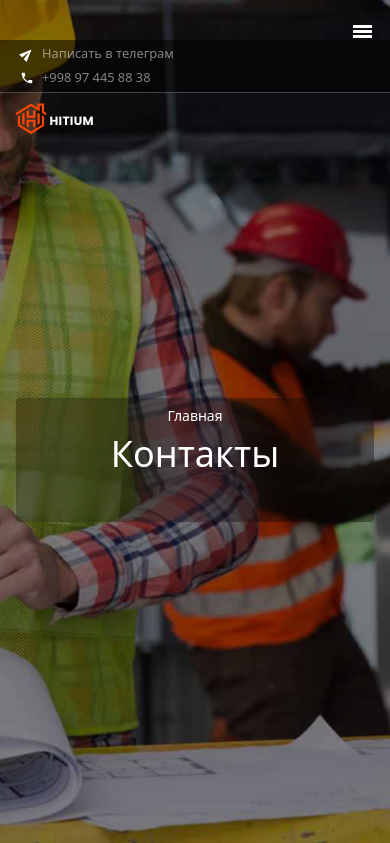
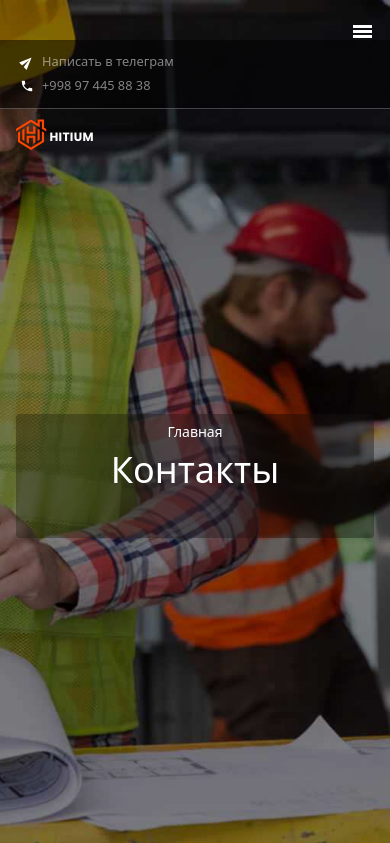
Before and after one commit to ulugbek101/hitium.uz, a Django app: page /ru/contacts/ in a window 390 px wide. Shown: the top 843 px of the page. Run offline with Django 5.2, Linux system fonts and the light colour scheme; data that the repository does not hold is empty; parts of the project's set-up code (start-up, migrations or seed data) failed here and were passed over; some libraries are stand-ins or nearby versions.

Commit message:
Increase py in nav.html

```diff
--- a/templates/components/_nav.html
+++ b/templates/components/_nav.html
@@ -1,6 +1,6 @@
 {% load i18n %}
 {% load static %}
-<div style="z-index: 10" class="bg-black lg:bg-transparent bg-opacity-50 lg:bg-opacity-100 flex flex-col items-start xl:flex-row gap-1 py-1 px-5 w-full lg:items-center lg:flex-row lg:justify-between lg:py-3 border-b border-white border-opacity-25">
+<div style="z-index: 10" class="bg-black lg:bg-transparent bg-opacity-50 lg:bg-opacity-100 flex flex-col items-start xl:flex-row gap-1 py-3 px-5 w-full lg:items-center lg:flex-row lg:justify-between lg:py-3 border-b border-white border-opacity-25">
     <div class="flex items-center gap-2 text-white text-[0.8rem]">
 		<span class="material-icons text-sm -rotate-45">send</span>
 		<div class="flex flex-row gap-1">
```
